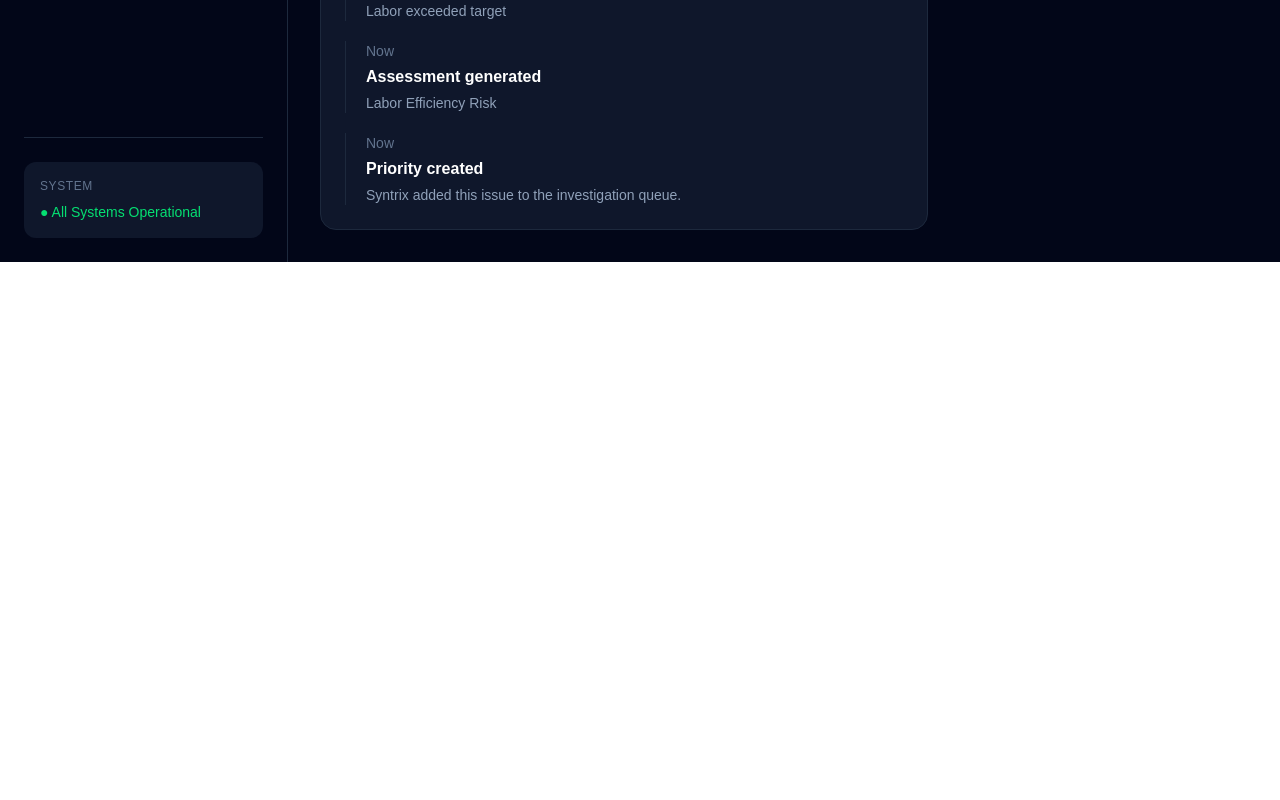
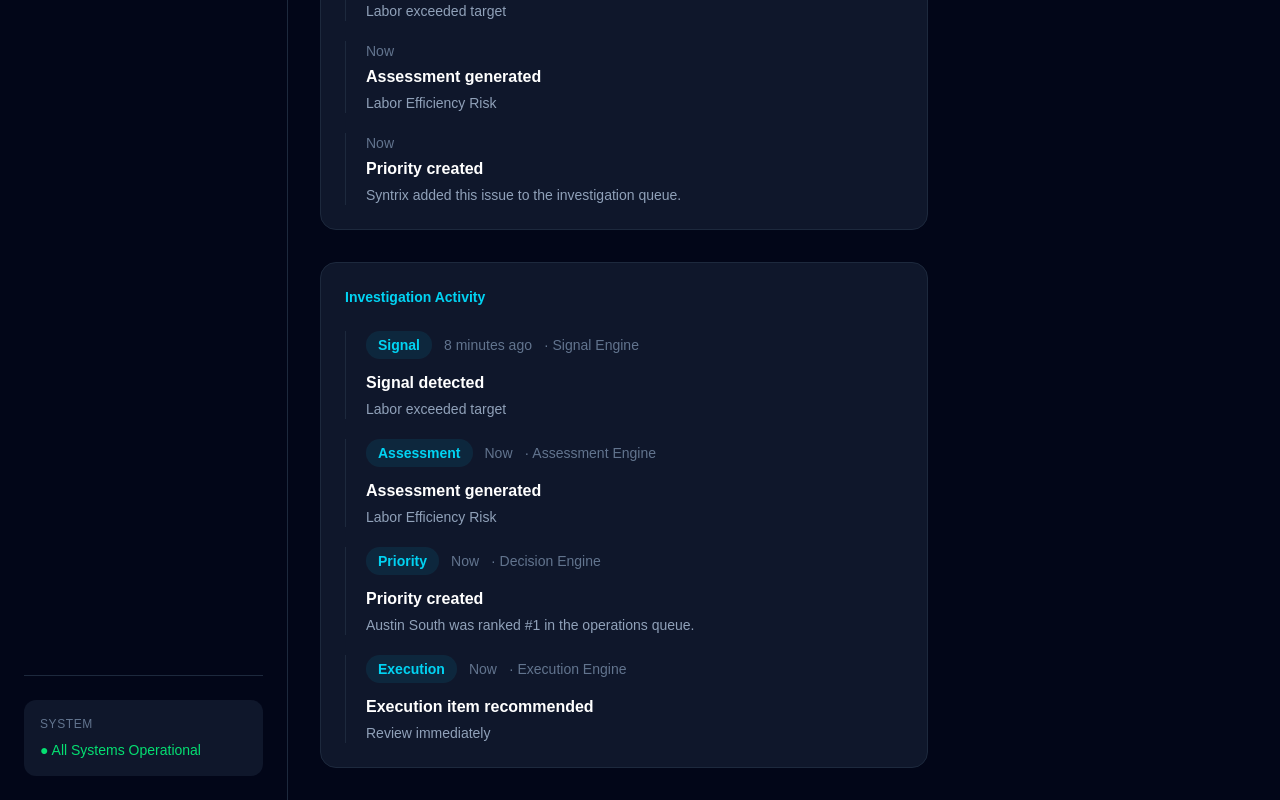
Before and after one commit to SyntrixAI/syntrix-ops, a Next.js app: page /operations/investigations/1 in a window 1280 px wide. Shown: the part 1816-2616 px from the top of the page. Before the commit the page ends 2078 px from the top, so only its background shows below. Built offline with nearby package versions, Linux system fonts and the light colour scheme.

Commit message:
Add investigation activity feed

```diff
--- a/src/app/operations/investigations/[id]/page.js
+++ b/src/app/operations/investigations/[id]/page.js
@@ -4,11 +4,14 @@ import InvestigationOverview from "../../../../components/investigations/Investi
 import InvestigationEvidence from "../../../../components/investigations/InvestigationEvidence";
 import InvestigationTimeline from "../../../../components/investigations/InvestigationTimeline";
 import InvestigationActions from "../../../../components/investigations/InvestigationActions";
+import InvestigationActivity from "../../../../components/investigations/InvestigationActivity";
 
 import { getInvestigation } from "../../../../lib/selectors";
 
-export default function InvestigationPage({ params }) {
-  const investigation = getInvestigation(params.id);
+export default async function InvestigationPage({ params }) {
+  const { id } = await params;
+
+  const investigation = getInvestigation(id);
 
   if (!investigation) {
     return (
@@ -32,6 +35,7 @@ export default function InvestigationPage({ params }) {
             <InvestigationOverview investigation={investigation} />
             <InvestigationEvidence investigation={investigation} />
             <InvestigationTimeline investigation={investigation} />
+            <InvestigationActivity activity={investigation.activity} />
           </div>
 
           <div>
--- /dev/null
+++ b/src/components/investigations/InvestigationActivity.jsx
@@ -0,0 +1,30 @@
+import Card from "../ui/Card";
+import Badge from "../ui/Badge";
+
+export default function InvestigationActivity({ activity = [] }) {
+  return (
+    <Card>
+      <p className="text-sm font-semibold text-cyan-400">
+        Investigation Activity
+      </p>
+
+      <div className="mt-6 space-y-5">
+        {activity.map((item) => (
+          <div key={item.id} className="border-l border-slate-800 pl-5">
+            <div className="flex flex-wrap items-center gap-3">
+              <Badge tone="info">{item.type}</Badge>
+
+              <span className="text-sm text-slate-500">{item.time}</span>
+
+              <span className="text-sm text-slate-500">· {item.actor}</span>
+            </div>
+
+            <p className="mt-3 font-semibold text-white">{item.title}</p>
+
+            <p className="mt-1 text-sm text-slate-400">{item.description}</p>
+          </div>
+        ))}
+      </div>
+    </Card>
+  );
+}
--- /dev/null
+++ b/src/data/activityFeed.js
@@ -0,0 +1,12 @@
+import { signals } from "./signals";
+import { assessments } from "./assessments";
+import { priorities } from "./priorities";
+import { executionItems } from "./executionItems";
+import { generateActivityFeed } from "../lib/engines";
+
+export const activityFeed = generateActivityFeed({
+  signals,
+  assessments,
+  priorities,
+  executionItems,
+});
--- /dev/null
+++ b/src/lib/engines/activityEngine.js
@@ -0,0 +1,51 @@
+export function generateActivityFeed({
+  signals = [],
+  assessments = {},
+  priorities = [],
+  executionItems = [],
+}) {
+  return priorities.reduce((activityByInvestigation, priority) => {
+    const signal = signals.find((signal) => signal.id === priority.id);
+    const assessment = assessments[priority.locationId];
+    const executionItem = executionItems.find(
+      (item) => item.priorityId === priority.id
+    );
+
+    activityByInvestigation[priority.id] = [
+      signal && {
+        id: `activity-${priority.id}-signal`,
+        type: "Signal",
+        actor: "Signal Engine",
+        time: signal.detectedAt,
+        title: "Signal detected",
+        description: signal.title,
+      },
+      assessment && {
+        id: `activity-${priority.id}-assessment`,
+        type: "Assessment",
+        actor: "Assessment Engine",
+        time: "Now",
+        title: "Assessment generated",
+        description: assessment.title,
+      },
+      {
+        id: `activity-${priority.id}-priority`,
+        type: "Priority",
+        actor: "Decision Engine",
+        time: "Now",
+        title: "Priority created",
+        description: `${priority.location} was ranked #${priority.priorityRank} in the operations queue.`,
+      },
+      executionItem && {
+        id: `activity-${priority.id}-execution`,
+        type: "Execution",
+        actor: "Execution Engine",
+        time: "Now",
+        title: "Execution item recommended",
+        description: executionItem.title,
+      },
+    ].filter(Boolean);
+
+    return activityByInvestigation;
+  }, {});
+}
--- a/src/lib/engines/index.js
+++ b/src/lib/engines/index.js
@@ -5,3 +5,4 @@ export { generateIntelligenceBrief } from "./intelligenceEngine";
 export { generateDailyBrief } from "./briefingEngine";
 export { generateAssessments } from "./assessmentEngine";
 export { generateLiveTimeline } from "./timelineEngine";
+export { generateActivityFeed } from "./activityEngine";
--- a/src/lib/selectors/getInvestigation.js
+++ b/src/lib/selectors/getInvestigation.js
@@ -2,6 +2,7 @@ import { priorities } from "../../data/priorities";
 import { assessments } from "../../data/assessments";
 import { executionItems } from "../../data/executionItems";
 import { signals } from "../../data/signals";
+import { activityFeed } from "../../data/activityFeed";
 
 export function getInvestigation(id) {
   const priority = priorities.find(
@@ -24,5 +25,6 @@ export function getInvestigation(id) {
     assessment,
     executionItem,
     relatedSignal,
+    activity: activityFeed[priority.id] || [],
   };
 }
```
